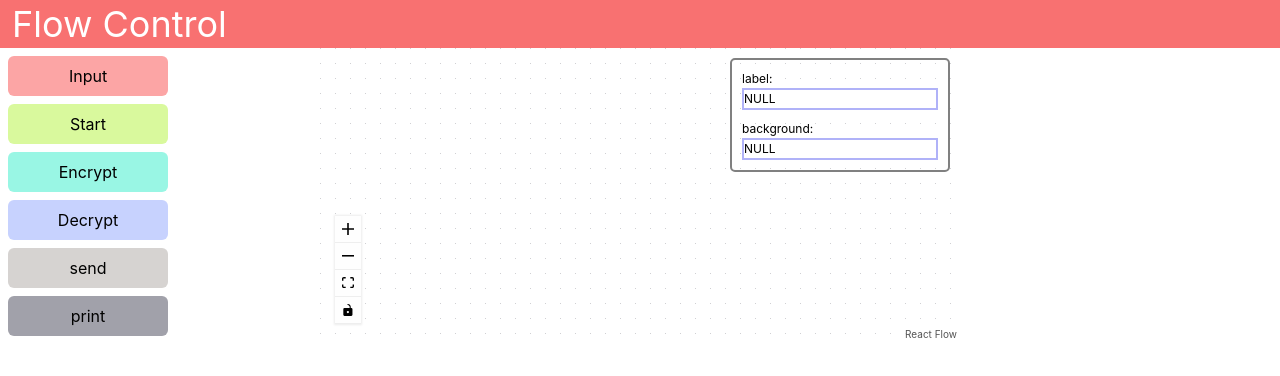
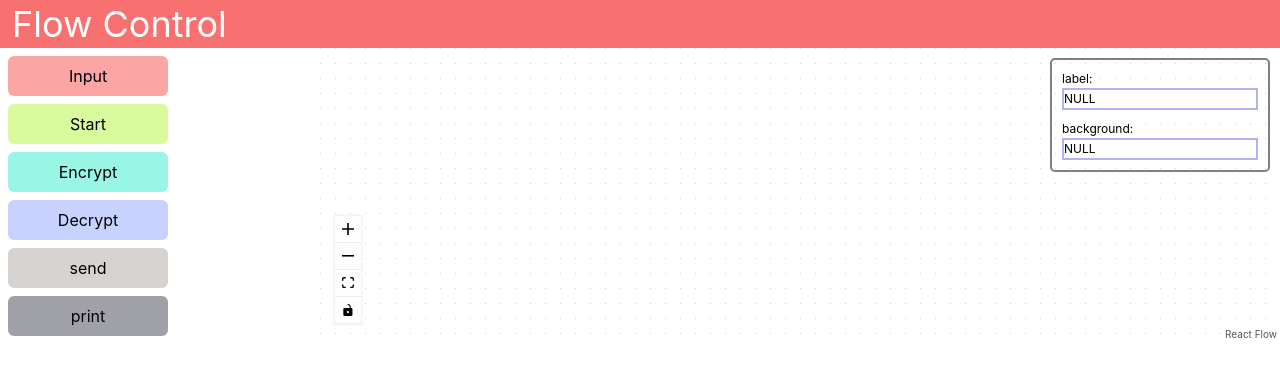
Before and after one commit to Su1eym4n/flow-chart-editor, a React (Create React App) app: page / in a window 1280 px wide. Shown: the top 376 px of the page. Built offline with nearby package versions, Linux system fonts and the light colour scheme.

Commit message:
minor chage

```diff
--- a/src/components/Flow.jsx
+++ b/src/components/Flow.jsx
@@ -118,6 +118,7 @@ const Flow = () => {
                 data: { label: `${label} node` },
                 style:{backgroundColor:'#FFFFFF'},
 
+
             };
 
             setNodes((nds) => nds.concat(newNode));
@@ -130,7 +131,7 @@ const Flow = () => {
             <div className='grid grid-cols-4 '>
                 <ReactFlowProvider>
                     <Sidebar />
-                    <div className="col-span-2" ref={reactFlowWrapper}>
+                    <div className="col-span-3" ref={reactFlowWrapper}>
                         <ReactFlow
                             nodes={nodes}
                             edges={edges}
@@ -162,7 +163,6 @@ const Flow = () => {
                             <Background/>
                         </ReactFlow>
                     </div>
-                    <Info />
                 </ReactFlowProvider>
             </div>
         </div>
```
